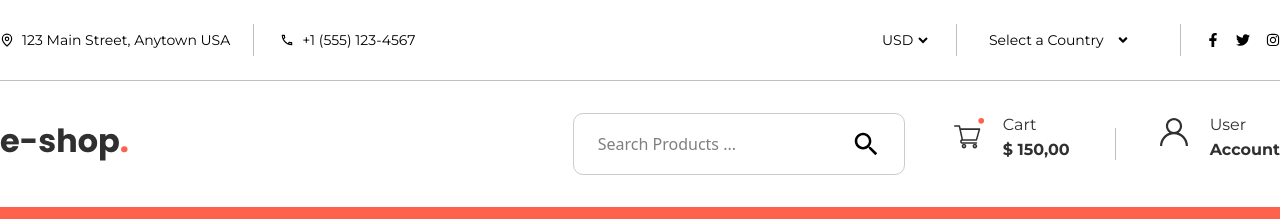
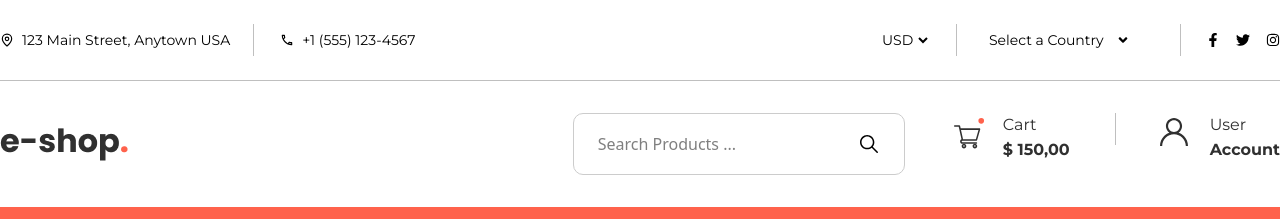
Before and after one commit to moumitaseemaa/eshop, a React (Vite) app: page / in a window 1280 px wide. Shown: the top 219 px of the page. Built offline with nearby package versions, Linux system fonts and the light colour scheme.

Commit message:
MiddleBar has updated

```diff
--- a/src/components/header/MiddleBar.jsx
+++ b/src/components/header/MiddleBar.jsx
@@ -2,9 +2,9 @@ import { Link } from "react-router-dom"
 import Flex from "../commonLayouts/Flex";
 import Container from "../commonLayouts/Container";
 import Logo from "../../assets/logo.png";
-import { IoMdSearch } from "react-icons/io";
 import CartIcon from "../../icons/CartIcon";
 import UserIcon from "../../icons/UserIcon";
+import { IoIosSearch } from "react-icons/io";
 
 const MiddleBar = () => {
   return (
@@ -20,18 +20,20 @@ const MiddleBar = () => {
             className="w-[332px] py-[18px] px-6  border border-[#CCCCCC] rounded-[10px]  "
             placeholder="Search Products ..."
             />
-            <IoMdSearch className="text-3xl absolute top-1/2  right-[24px] -translate-y-1/2 " />
+
+            <IoIosSearch className=" text-2xl text-[##303030] absolute top-1/2 right-[24px] -translate-y-1/2 cursor-pointer" />
+
 
           </div>
           <div className="relative pl-[50px] mr-[90px]">
-            <div className="absolute top-[5px]  left-0">
+            <div className="absolute top-[5px]  left-0 cursor-pointer">
               <CartIcon/>
             </div>
             <p className="font-['Montserrat'] font-normal text-base text-[#303030] leading-6">Cart</p>
             <span className="font-['Montserrat'] font-bold text-base text-[#303030] leading-6">$ 150,00</span>
           </div>
-           <div className="pl-[50px] relative after:absolute after:content-[''] after:bg-[#BFBFBF] after:w-[1px] after:h-[32px] after:left-[-45px] after:top-[50%] after:-translate-y-1/2">
-            <div className="absolute top-[5px] left-0">
+           <div className="pl-[50px] relative after:absolute after:content-[''] after:bg-[#BFBFBF] after:w-[1px] after:h-[32px] after:left-[-45px] after:top-[25%] after:-translate-y-1/2">
+            <div className="absolute top-[5px] left-0 cursor-pointer">
               <UserIcon/>
             </div>
             <p className="font-['Montserrat'] font-normal text-base text-[#303030] leading-6">User</p>
```
